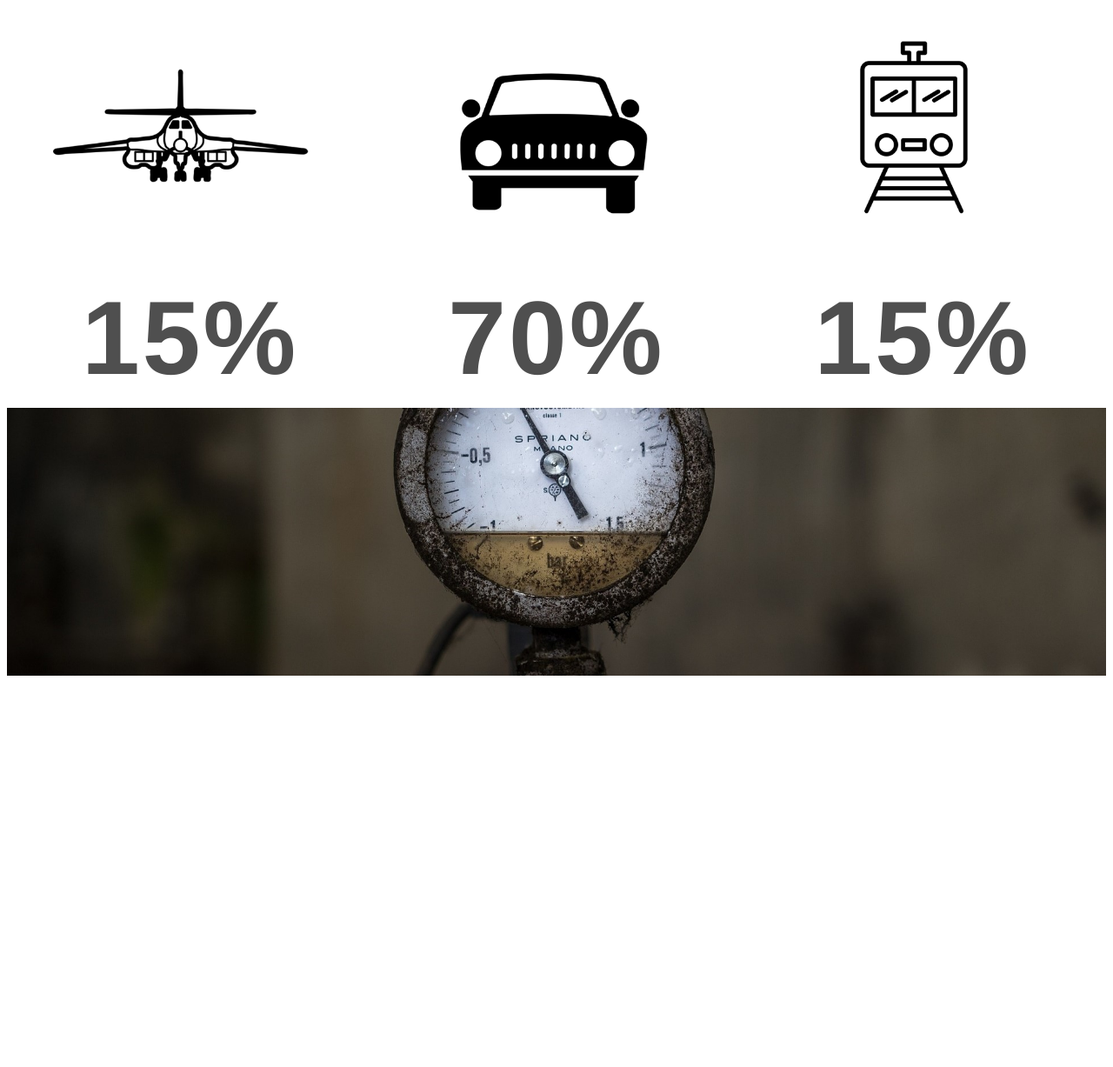
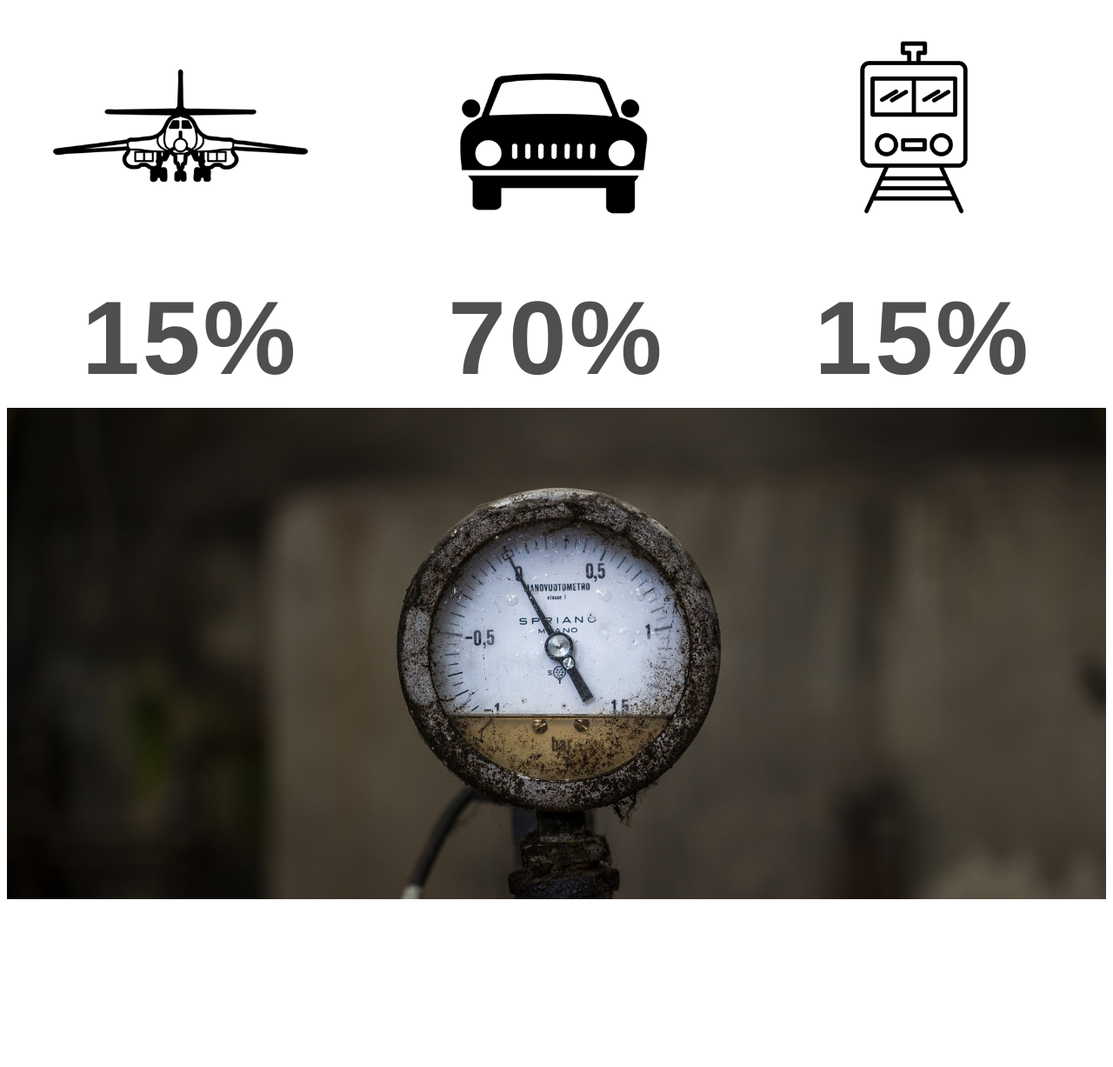
Before and after one commit to SilongXu/ISEP-BeyondSight-WEB-Project, a PHP site: page /home.html in a window 1280 px wide. Shown: the part 546-1773 px from the top of the page at 87% size. After the commit the page ends 1580 px from the top, so only its background shows below. Run offline with PHP 8.4, Linux system fonts and the light colour scheme.

Commit message:
Modif image 2 home

```diff
--- a/styles.css
+++ b/styles.css
@@ -214,14 +214,14 @@ html {
 }
 
 .home_page_4 {
-	background-image: url("images/mesures2.jpg");
+	background-image: url("images/mesures3.jpg");
 	background-repeat: no-repeat;
 	background-size: 100%;
-	background-attachment: local;
+	/*background-attachment: fixed;*/
 	width: 100%;
 	margin: 0;
 	padding: 0;
-	height: 900px;
+	height: 750px;
 }
 
 /* !!!!!!!!!!!!!!!!!!!!!!!!!!!!!!!!! */
```
Also changed, not shown: images/mesures3.jpg (added).
